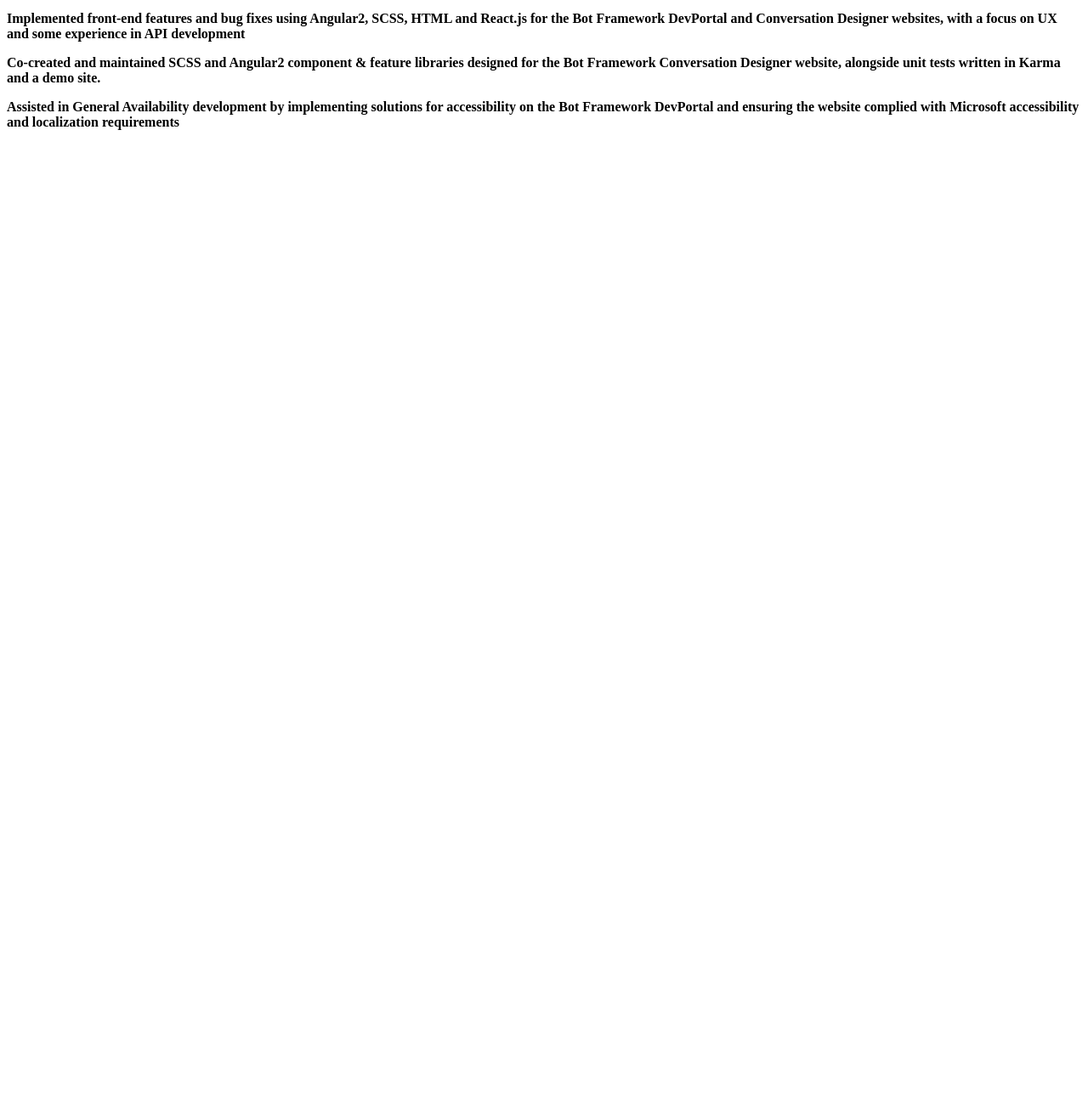
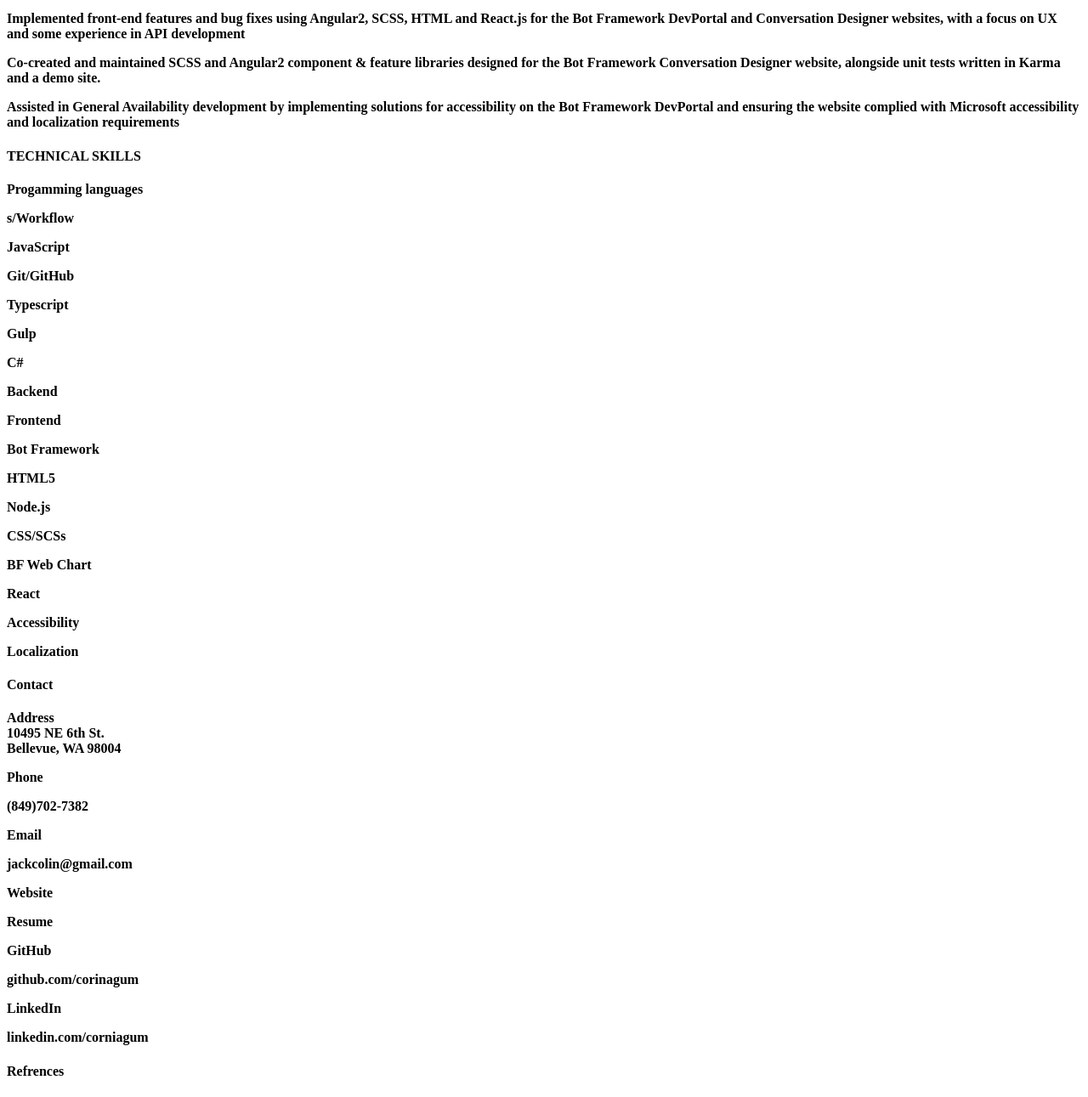
Before and after one commit to willhiro829/Resume, a plain HTML site: page index.html in a window 1280 px wide. Shown: the part 507-1798 px from the top of the page at 85% size. Before the commit the page ends 800 px from the top, so only its background shows below. Drawn offline with Linux system fonts and the light colour scheme.

Commit message:
Update index.html

```diff
--- a/index.html
+++ b/index.html
@@ -69,9 +69,30 @@
 Framework DevPortal and ensuring the website complied
         with Microsoft accessibility and localization requirements</p>
 
-    <p>
+    <h4><strong>TECHNICAL SKILLS</strong></h4>
 
+    <p><strong>Progamming languages</strong></p> <p>s/Workflow</p>
+    <p>JavaScript</p>                            <p>Git/GitHub</p>
+    <p>Typescript</p>                            <p>Gulp</p>
+    <p>C#</p>                                    <p><strong>Backend</strong></p>
+    <p><strong>Frontend</strong></p>             <p>Bot Framework</p>
+    <p>HTML5</p>                                 <p>Node.js</p>
+    <p>CSS/SCSs</p>
+    <p>BF Web Chart</p>
+    <p>React</p>
+    <p>Accessibility</p>
+    <p>Localization</p>
 
+    <h4>Contact</h4>
+    <p><div>Address</div>10495 NE 6th St.<div>
+    Bellevue, WA 98004</div></p>
+    <p>Phone<div>(849)702-7382</div></p>
+
+<p>Email<div>jackcolin@gmail.com</div></p>
+<p>Website<div>Resume</div></p>
+<p>GitHub<div>github.com/corinagum</div></p>
+<p>LinkedIn<div>linkedin.com/corniagum</div>
+<h4>Refrences</h4>
 
 
 
```
